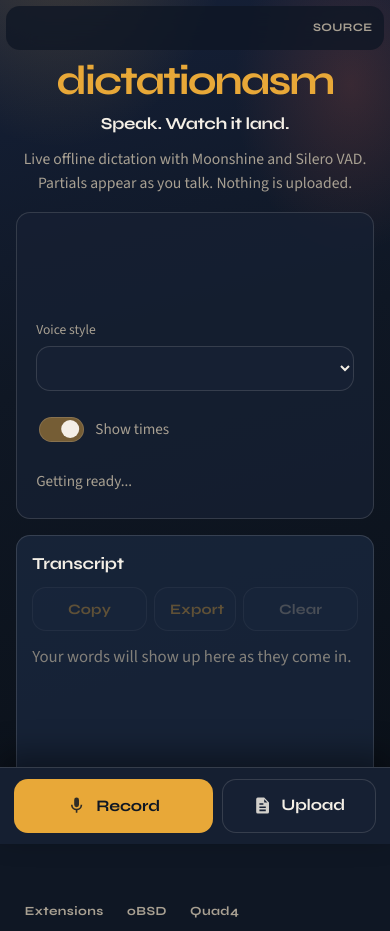
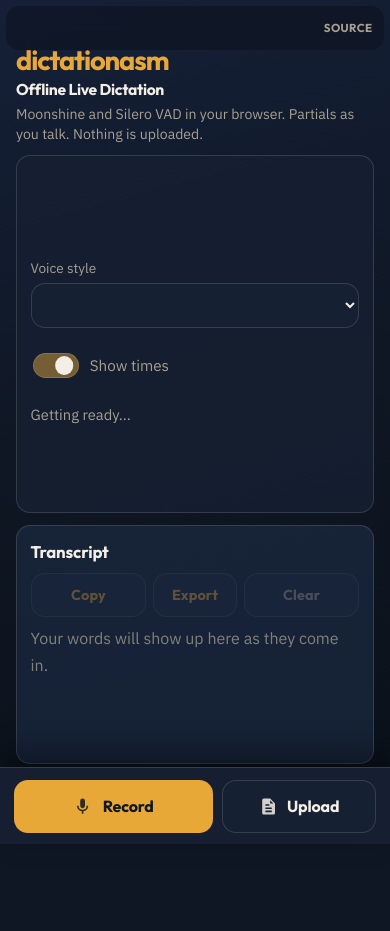
Before and after one commit to Quad4-Software/dictationasm, a browser extension: page web/index.html in a window 390 px wide. After the commit the page ends 844 px from the top, so only its background shows below. Drawn offline with Linux system fonts and the light colour scheme.

Commit message:
Tighten dictation UI: two-column layout, Outfit type, no glow orbs.
Use Offline Live Dictation as the headline, lock the page to the viewport, and stack panels only on smaller screens.

```diff
--- a/docs/screenshots/index.json
+++ b/docs/screenshots/index.json
@@ -1,6 +1,6 @@
 {
-  "generatedAt": "2026-09-05T02:10:16.448Z",
-  "base": "http://127.0.0.1:8087",
+  "generatedAt": "2026-09-05T02:15:34.888Z",
+  "base": "http://127.0.0.1:8088",
   "shots": [
     {
       "file": "desktop.png",
--- a/web/css/app.css
+++ b/web/css/app.css
@@ -11,8 +11,8 @@
   --record-deep: #d94a2c;
   --ok: #7dba8a;
   --line: color-mix(in srgb, var(--ink) 14%, transparent);
-  --font-display: "Syne", "Avenir Next", "Trebuchet MS", sans-serif;
-  --font-body: "Source Sans 3", "Segoe UI", "Helvetica Neue", sans-serif;
+  --font-display: "Outfit", "Avenir Next", "Trebuchet MS", sans-serif;
+  --font-body: "IBM Plex Sans", "Segoe UI", "Helvetica Neue", sans-serif;
   --radius: 14px;
   --ease: cubic-bezier(0.22, 1, 0.36, 1);
   --safe-top: env(safe-area-inset-top, 0px);
@@ -24,27 +24,27 @@
 }
 
 @font-face {
-  font-family: "Syne";
+  font-family: "Outfit";
   font-style: normal;
   font-weight: 700;
   font-display: swap;
-  src: url("/fonts/syne-700.woff2") format("woff2");
+  src: url("/fonts/outfit-700.woff2") format("woff2");
 }
 
 @font-face {
-  font-family: "Source Sans 3";
+  font-family: "IBM Plex Sans";
   font-style: normal;
   font-weight: 400;
   font-display: swap;
-  src: url("/fonts/source-sans-400.woff2") format("woff2");
+  src: url("/fonts/ibm-plex-sans-400.woff2") format("woff2");
 }
 
 @font-face {
-  font-family: "Source Sans 3";
+  font-family: "IBM Plex Sans";
   font-style: normal;
   font-weight: 600;
   font-display: swap;
-  src: url("/fonts/source-sans-600.woff2") format("woff2");
+  src: url("/fonts/ibm-plex-sans-600.woff2") format("woff2");
 }
 
 *,
@@ -56,17 +56,17 @@
 html,
 body {
   margin: 0;
-  min-height: 100%;
-  min-height: 100dvh;
+  height: 100%;
+  height: 100dvh;
 }
 
 body {
   color: var(--ink);
   font-family: var(--font-body);
-  font-size: 1.08rem;
-  line-height: 1.55;
+  font-size: 1.02rem;
+  line-height: 1.5;
   background: var(--paper);
-  overflow-x: hidden;
+  overflow: hidden;
   -webkit-tap-highlight-color: color-mix(in srgb, var(--accent) 22%, transparent);
   text-size-adjust: 100%;
   -webkit-text-size-adjust: 100%;
@@ -76,17 +76,19 @@ body {
   position: fixed;
   inset: 0;
   z-index: -1;
-  background:
-    radial-gradient(ellipse 80% 50% at 15% -10%, color-mix(in srgb, var(--accent) 22%, transparent), transparent 55%),
-    radial-gradient(ellipse 60% 40% at 90% 10%, color-mix(in srgb, var(--record) 16%, transparent), transparent 50%),
-    linear-gradient(165deg, #152038 0%, var(--paper) 42%, #0a1018 100%);
+  background: linear-gradient(165deg, #152038 0%, var(--paper) 48%, #0a1018 100%);
 }
 
 .stage {
   width: min(1180px, calc(100% - 2.5rem));
+  height: 100dvh;
   margin: 0 auto;
-  padding: clamp(2rem, 6vh, 4rem) 0 calc(3.5rem + var(--safe-bottom) + var(--dock-h));
-  padding-top: calc(clamp(2rem, 6vh, 4rem) + var(--safe-top));
+  padding: calc(1.15rem + var(--safe-top)) 0 calc(2.6rem + var(--safe-bottom));
+  display: flex;
+  flex-direction: column;
+  gap: 0.85rem;
+  min-height: 0;
+  box-sizing: border-box;
 }
 
 .chrome-top {
@@ -243,50 +245,54 @@ body {
 }
 
 .brand-block {
-  max-width: 42rem;
-  margin: 0 auto clamp(1.75rem, 4vh, 2.75rem);
-  text-align: center;
+  max-width: none;
+  margin: 0;
+  text-align: left;
+  flex: 0 0 auto;
   animation: rise 0.9s var(--ease) backwards;
 }
 
 .brand {
-  margin: 0 0 0.75rem;
+  margin: 0 0 0.2rem;
   font-family: var(--font-display);
-  font-size: clamp(2.4rem, 7vw, 4.2rem);
+  font-size: clamp(1.65rem, 3.2vw, 2.35rem);
   font-weight: 700;
-  letter-spacing: -0.05em;
-  line-height: 0.92;
+  letter-spacing: -0.04em;
+  line-height: 1;
   color: var(--accent);
 }
 
 .headline {
-  margin: 0 0 0.7rem;
+  margin: 0 0 0.25rem;
   font-family: var(--font-display);
-  font-size: clamp(1.15rem, 2.6vw, 1.55rem);
+  font-size: clamp(1.05rem, 1.8vw, 1.3rem);
   font-weight: 700;
   letter-spacing: -0.02em;
   color: var(--ink);
 }
 
 .lede {
-  margin: 0 auto;
-  max-width: 32rem;
+  margin: 0;
+  max-width: 40rem;
   color: var(--ink-soft);
+  font-size: 0.95rem;
+  line-height: 1.4;
 }
 
 .workspace {
   display: grid;
-  grid-template-columns: 1fr;
-  gap: clamp(1.1rem, 2.5vw, 1.6rem);
+  grid-template-columns: minmax(0, 0.95fr) minmax(0, 1.15fr);
+  gap: clamp(1rem, 2vw, 1.4rem);
   align-items: stretch;
-  width: min(46rem, 100%);
-  margin: 0 auto;
-  min-height: min(62dvh, 40rem);
+  width: 100%;
+  margin: 0;
+  flex: 1 1 auto;
+  min-height: 0;
 }
 
 .panel-input {
-  gap: 1rem;
-  padding: 1.15rem 1.2rem 1.25rem;
+  gap: 0.85rem;
+  padding: 1rem 1.1rem 1.1rem;
   border: 1px solid var(--line);
   border-radius: var(--radius);
   background: color-mix(in srgb, var(--panel) 82%, transparent);
@@ -295,12 +301,12 @@ body {
 }
 
 .panel-result {
-  padding: 1.25rem 1.3rem 1.35rem;
+  padding: 1rem 1.1rem 1.1rem;
   border: 1px solid var(--line);
   border-radius: var(--radius);
   background: color-mix(in srgb, var(--panel-2) 70%, transparent);
   animation-delay: 0.12s;
-  min-height: 16rem;
+  min-height: 0;
 }
 
 .panel {
@@ -327,7 +333,7 @@ body {
   display: block;
   width: 100%;
   height: auto;
-  max-height: 180px;
+  max-height: 120px;
 }
 
 .controls {
@@ -701,8 +707,8 @@ body {
 .transcript {
   margin: 0;
   flex: 1 1 auto;
-  min-height: 14rem;
-  max-height: min(62dvh, 36rem);
+  min-height: 0;
+  max-height: none;
   overflow: auto;
   -webkit-overflow-scrolling: touch;
   overscroll-behavior: contain;
@@ -710,8 +716,8 @@ body {
   white-space: pre-wrap;
   word-break: break-word;
   font-family: var(--font-body);
-  font-size: 1.08rem;
-  line-height: 1.7;
+  font-size: 1.02rem;
+  line-height: 1.65;
   color: var(--ink);
   scrollbar-width: thin;
   scrollbar-color: color-mix(in srgb, var(--accent) 35%, transparent) transparent;
@@ -853,21 +859,19 @@ body {
 
 @media (max-width: 900px) {
   .brand-block {
-    padding-right: 5.5rem;
-    margin-bottom: 1.35rem;
+    padding-right: 5rem;
   }
 
   .brand {
-    font-size: clamp(1.9rem, 9vw, 2.8rem);
+    font-size: clamp(1.5rem, 6vw, 2rem);
   }
 
   .headline {
-    font-size: clamp(1.1rem, 4.5vw, 1.4rem);
+    font-size: clamp(1rem, 3.5vw, 1.2rem);
   }
 
   .lede {
-    font-size: 1rem;
-    line-height: 1.5;
+    font-size: 0.92rem;
   }
 
   .stage {
@@ -876,17 +880,16 @@ body {
 
   .workspace {
     grid-template-columns: 1fr;
-    min-height: 0;
-    gap: 1.15rem;
+    gap: 0.9rem;
   }
 
   .panel-result {
-    min-height: 16rem;
+    min-height: 0;
     padding: 1rem;
   }
 
   #wave {
-    max-height: 132px;
+    max-height: 100px;
   }
 
   .field {
@@ -894,9 +897,8 @@ body {
   }
 
   .transcript {
-    max-height: min(48dvh, 28rem);
-    min-height: 12rem;
-    font-size: 1.05rem;
+    min-height: 0;
+    font-size: 1rem;
   }
 
   .result-toolbar {
@@ -916,15 +918,21 @@ body {
     --dock-pad-x: 0.85rem;
     --dock-btn-h: 3.25rem;
     --dock-h: calc(var(--dock-pad-y) * 2 + var(--dock-btn-h) + var(--safe-bottom));
-    --chrome-h: 3.1rem;
+    --chrome-h: 2.6rem;
     --stage-x: 1rem;
+  }
+
+  body {
+    overflow: hidden;
   }
 
   .stage {
     width: min(calc(100% - (var(--stage-x) * 2)), 1180px);
     max-width: 100%;
-    padding-top: calc(var(--chrome-h) + 0.75rem + var(--safe-top));
-    padding-bottom: calc(var(--dock-h) + 0.85rem);
+    height: 100dvh;
+    padding-top: calc(var(--chrome-h) + 0.35rem + var(--safe-top));
+    padding-bottom: calc(var(--dock-h) + 0.35rem);
+    gap: 0.65rem;
   }
 
   .chrome-top {
@@ -949,29 +957,36 @@ body {
 
   .brand-block {
     padding-right: 0;
-    margin-bottom: 1rem;
+    margin: 0;
     max-width: none;
   }
 
   .brand {
-    font-size: clamp(2rem, 10.5vw, 2.6rem);
+    font-size: clamp(1.45rem, 7vw, 1.85rem);
   }
 
   .headline {
-    font-size: clamp(1.05rem, 4.2vw, 1.3rem);
+    font-size: clamp(0.98rem, 3.8vw, 1.15rem);
   }
 
   .lede {
-    font-size: 0.98rem;
+    font-size: 0.88rem;
     max-width: none;
+    display: -webkit-box;
+    -webkit-line-clamp: 2;
+    -webkit-box-orient: vertical;
+    overflow: hidden;
   }
 
   .workspace {
-    gap: 1rem;
+    gap: 0.75rem;
+    min-height: 0;
   }
 
   .panel-input {
-    gap: 0.9rem;
+    gap: 0.7rem;
+    padding: 0.85rem;
+    flex: 0 0 auto;
   }
 
   .toggles-row {
@@ -1023,29 +1038,23 @@ body {
   }
 
   .site-foot {
-    position: static;
-    justify-content: flex-start;
-    margin: 0.85rem auto 0;
-    width: min(calc(100% - (var(--stage-x) * 2)), 1180px);
-    padding: 0 0 0.15rem;
-    right: auto;
-    bottom: auto;
+    display: none;
   }
 
   .panel-result {
     border-radius: var(--radius);
-    padding: 0.95rem;
+    padding: 0.85rem;
+    min-height: 0;
   }
 
   .transcript {
-    max-height: none;
-    min-height: 7.5rem;
+    min-height: 0;
     padding-bottom: 0.25rem;
   }
 
   .result-toolbar {
-    gap: 0.65rem;
-    margin-bottom: 0.75rem;
+    gap: 0.5rem;
+    margin-bottom: 0.55rem;
   }
 
   .result-toolbar h2 {
@@ -1085,7 +1094,7 @@ body {
   }
 
   .status {
-    font-size: 0.95rem;
+    font-size: 0.92rem;
   }
 
   .status-row {
@@ -1093,11 +1102,15 @@ body {
   }
 
   .meta {
-    margin-top: 0.7rem;
+    margin-top: 0.55rem;
   }
 
   #wave {
-    max-height: 112px;
+    max-height: 88px;
+  }
+
+  .capture-status {
+    gap: 0.5rem;
   }
 }
 
@@ -1117,11 +1130,11 @@ body {
   }
 
   .transcript {
-    min-height: 8rem;
+    min-height: 0;
   }
 
   .brand-block {
-    margin-bottom: 0.65rem;
+    margin: 0;
   }
 
   .headline {
--- a/web/index.html
+++ b/web/index.html
@@ -78,8 +78,8 @@
   <main class="stage">
     <header class="brand-block">
       <p class="brand">dictationasm</p>
-      <h1 class="headline">Speak. Watch it land.</h1>
-      <p class="lede">Live offline dictation with Moonshine and Silero VAD. Partials appear as you talk. Nothing is uploaded.</p>
+      <h1 class="headline">Offline Live Dictation</h1>
+      <p class="lede">Moonshine and Silero VAD in your browser. Partials as you talk. Nothing is uploaded.</p>
     </header>
 
     <div class="workspace">
--- a/web/sw.js
+++ b/web/sw.js
@@ -36,9 +36,9 @@ const PRECACHE_REQUIRED = [
   '/icons/icon-512.png',
   '/icons/icon-maskable-192.png',
   '/icons/icon-maskable-512.png',
-  '/fonts/syne-700.woff2',
-  '/fonts/source-sans-400.woff2',
-  '/fonts/source-sans-600.woff2',
+  '/fonts/outfit-700.woff2',
+  '/fonts/ibm-plex-sans-400.woff2',
+  '/fonts/ibm-plex-sans-600.woff2',
 ];
 
 /** Runtime extras. Skip quietly when not shipped (e.g. before Pages fetch). */
```
Also changed, not shown: docs/screenshots/desktop.png, docs/screenshots/mobile.png, docs/screenshots/og.png, web/fonts/ibm-plex-sans-400.woff2 (added), web/fonts/ibm-plex-sans-600.woff2 (added), web/fonts/outfit-700.woff2 (added), web/fonts/source-sans-400.woff2 (deleted), web/fonts/source-sans-600.woff2 (deleted), web/fonts/syne-700.woff2 (deleted), 1 other file.
